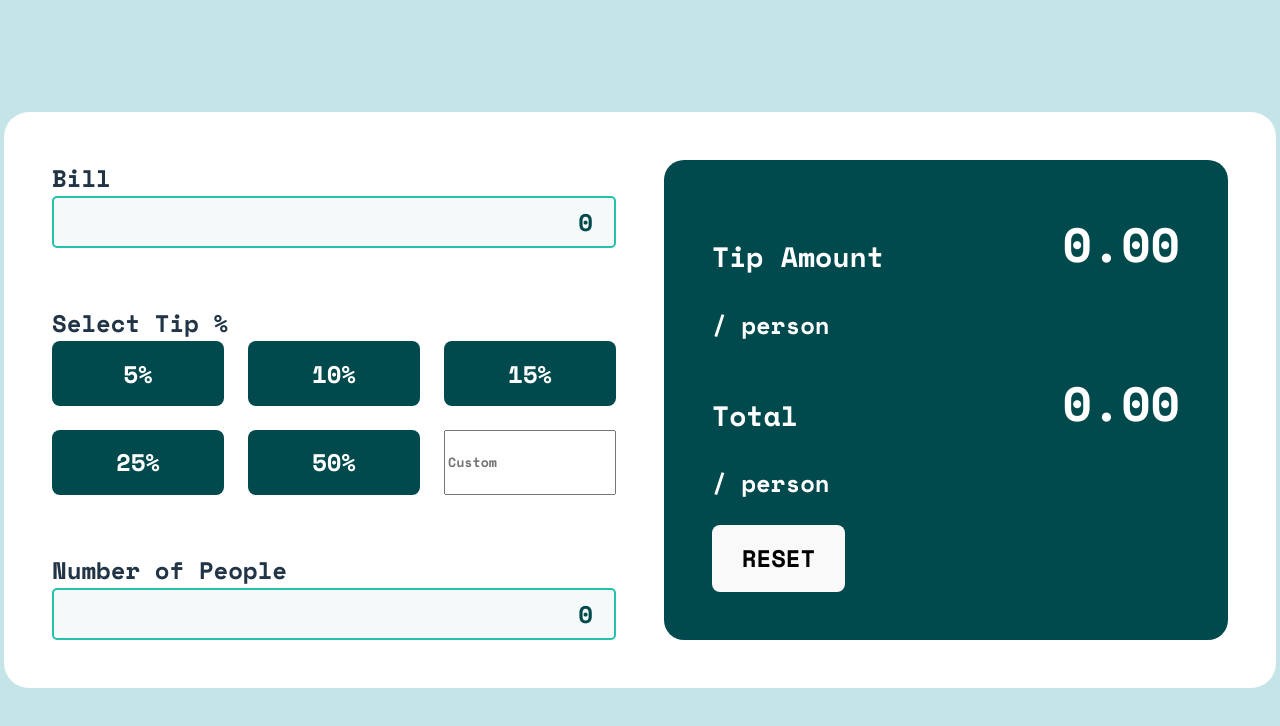
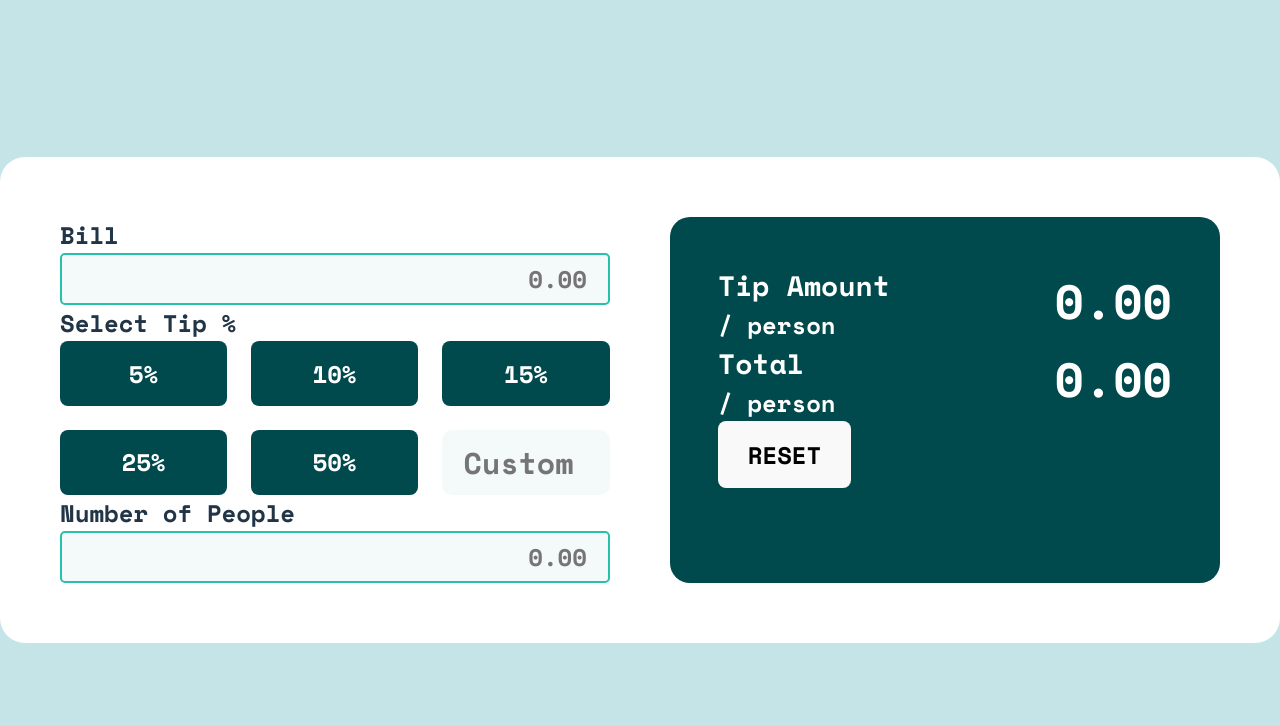
Before and after one commit to 987456987/tip-calculator-app, a React (Vite) app in the folder tip-calculator/: page / in a window 1280 px wide. Shown: the top 726 px of the page. Built offline with nearby package versions, Linux system fonts and the light colour scheme.

Commit message:
padding margin 0 + percent input fontsize

```diff
--- a/tip-calculator/src/App.css
+++ b/tip-calculator/src/App.css
@@ -11,6 +11,8 @@
 * {
   box-sizing: border-box;
   font-family: 'Space Mono', monospace;
+  padding: 0;
+  margin: 0;
 }
 
 body {
@@ -24,8 +26,8 @@ main {
   display: grid;
   grid-template-columns: 1fr 1fr;
   background-color: var(--white);
-  gap: 2em;
-  padding: 2em;
+  gap: 2.5em;
+  padding: 2.5em;
   border-radius: 25px;
 }
 
@@ -40,7 +42,7 @@ main {
   justify-content: space-between;
 }
 
-.input-container > input {
+.input-container > .big-input {
   width: 100%;
   font-size: 24px;
   text-align: right;
@@ -89,3 +91,13 @@ main {
 .output {
   font-size: 2em;
 }
+
+.percent-input {
+  font-size: 1.25em;
+  text-align: center;
+  border-radius: 10px;
+  max-width: 168px;
+  border: none;
+  background-color: var(--neutral-very-light-grayish-cyan);
+  color: var(--neutral-grayish-cyan);
+}
--- a/tip-calculator/src/components/Display.jsx
+++ b/tip-calculator/src/components/Display.jsx
@@ -12,7 +12,7 @@ function Display({ tipPercent, numPeople, billTotal }) {
             <p className="extra">/ person</p>
           </div>
           <div className="output">
-            {tipAmount ? (tipAmount / numPeople).toFixed(2).toString() : "0.00"}
+            {tipAmount > 0 ? (tipAmount / numPeople).toFixed(2).toString() : "0.00"}
           </div>
         </div>
         <div className="inner-container">
@@ -21,7 +21,7 @@ function Display({ tipPercent, numPeople, billTotal }) {
             <p className="extra">/ person</p>
           </div>
           <div className="output">
-            {total ? (total / numPeople).toFixed(2).toString() : "0.00"}
+            {isFinite(total/numPeople)  ? (total / numPeople).toFixed(2).toString() : "0.00"}
           </div>
         </div>
       </div>
--- a/tip-calculator/src/components/Inputs.jsx
+++ b/tip-calculator/src/components/Inputs.jsx
@@ -3,8 +3,8 @@ import { useState } from 'react'
 
 function Inputs({ tipPercent, setTipPercent, setNumPeople, setBillTotal }) {
   const [percentInput, setPercentInput] = useState("")
-  const [billTotalInput, setBillTotalInput] = useState(0)
-  const [numPeopleInput, setNumPeopleInput] = useState(0)
+  const [billTotalInput, setBillTotalInput] = useState("")
+  const [numPeopleInput, setNumPeopleInput] = useState("")
 
   const percentInputChange = (value) => {
     setPercentInput(value)
@@ -30,7 +30,7 @@ function Inputs({ tipPercent, setTipPercent, setNumPeople, setBillTotal }) {
       <div className="input-container">
         <label>Bill</label>
         {/* handle num errors */}
-        <input type="number" value={billTotalInput} onChange={(e) => billTotalInputChange(e.target.value)}/>
+        <input className='big-input' type="number" value={billTotalInput} onChange={(e) => billTotalInputChange(e.target.value)} placeholder='0.00'/>
       </div>
       <div className="input-container">
         <label>Select Tip %</label>
@@ -40,13 +40,13 @@ function Inputs({ tipPercent, setTipPercent, setNumPeople, setBillTotal }) {
           <button className={tipPercent == 15 ? "button-active" : ""} onClick={() => buttonClicked(15)}>15%</button>
           <button className={tipPercent == 25 ? "button-active" : ""} onClick={() => buttonClicked(25)}>25%</button>
           <button className={tipPercent == 50 ? "button-active" : ""} onClick={() => buttonClicked(50)}>50%</button>
-          <input type="number" placeholder="Custom" onChange={(e) => percentInputChange(e.target.value)} value={percentInput}/>
+          <input className='percent-input' type="number" placeholder="Custom" onChange={(e) => percentInputChange(e.target.value)} value={percentInput}/>
         </div>
       </div>
       <div className="input-container">
         <label>Number of People</label>
         {/* handle num errors */}
-        <input type="number" value={numPeopleInput} onChange={(e) => numPeopleInputChange(e.target.value)}/>
+        <input className='big-input' type="number" value={numPeopleInput} onChange={(e) => numPeopleInputChange(e.target.value)} placeholder='0.00'/>
       </div>
     </div>
   );
```
